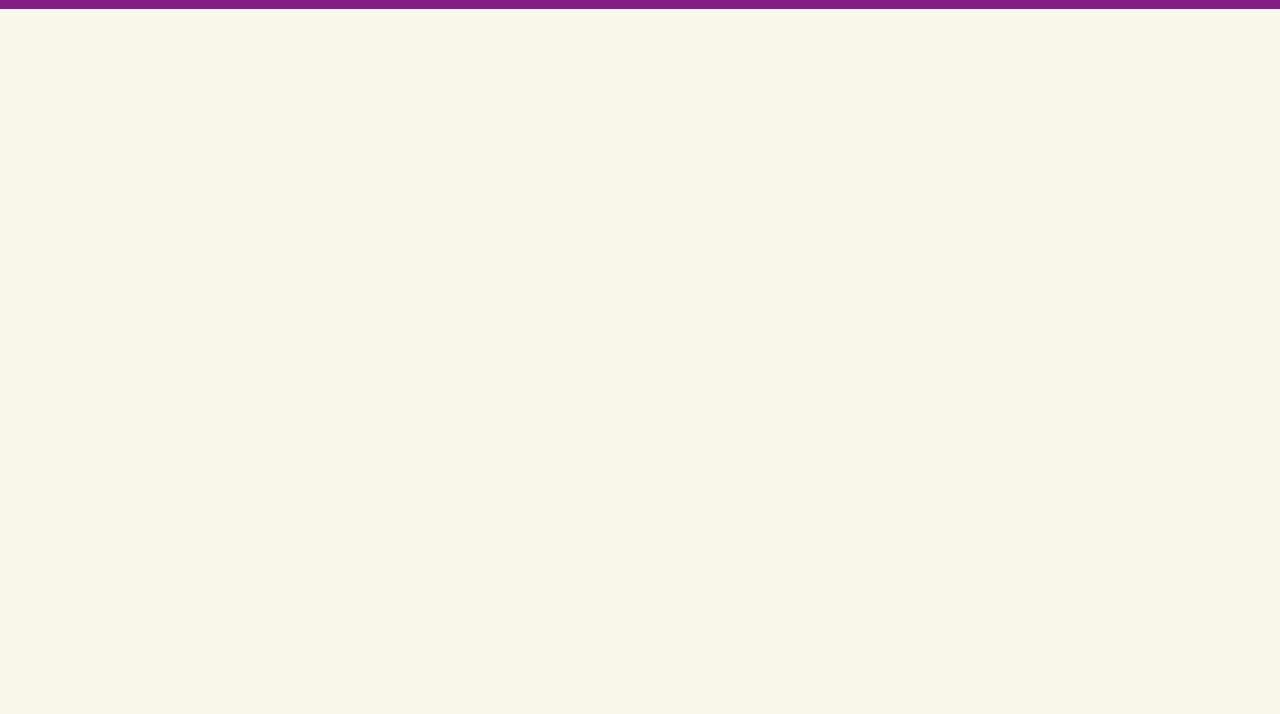
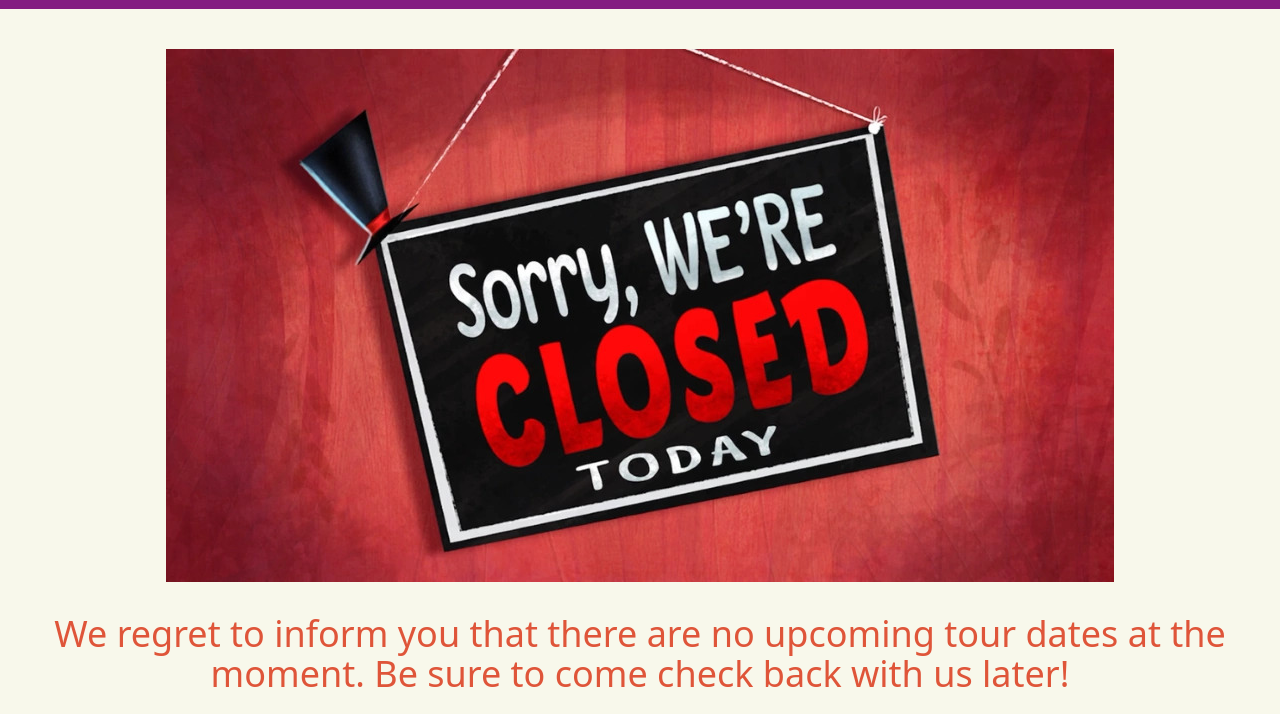
Before and after one commit to princessama/Veggietales-website, a plain HTML site: page tour.html in a window 1280 px wide. Shown: the part 95-809 px from the top of the page. Drawn offline with nearby package versions, Linux system fonts and the light colour scheme; a web font is replaced by a local one.

Commit message:
whole (index.html)

```diff
--- a/tour.html
+++ b/tour.html
@@ -13,6 +13,8 @@
               pale: "#F8F8EB",
               purple: "#831D81",
               yellow: "#EDCE11",
+              green: "#03592C",
+              orange: "#DF5539",
             },
             fontFamily: {
               'imaginaryfriend-bb':['imaginaryfriend-bb', 'sans-serif']
@@ -84,6 +86,14 @@
 
     </nav>
 
+<div class="flex flex-col flex justify-center items-center">
+  <div>
+    <img class="pt-10 px-5 pb-3" src=./images/sorryclosed.jpg>
+</div>
+  <div>
+    <p class="text-4xl text-orange p-5 text-center">We regret to inform you that there are no upcoming tour dates at the moment. Be sure to come check back with us later!</p>
+  </div>
+  </div>
 
 <script src="https://cdnjs.cloudflare.com/ajax/libs/jquery/3.5.0/jquery.min.js" integrity="sha256-xNzN2a4ltkB44Mc/Jz3pT4iU1cmeR0FkXs4pru/JxaQ=" crossorigin="anonymous"></script>
 <script>
```
Also changed, not shown: index.html (+2 -0 lines), images/sorryclosed.jpg (added), 2 other files.
